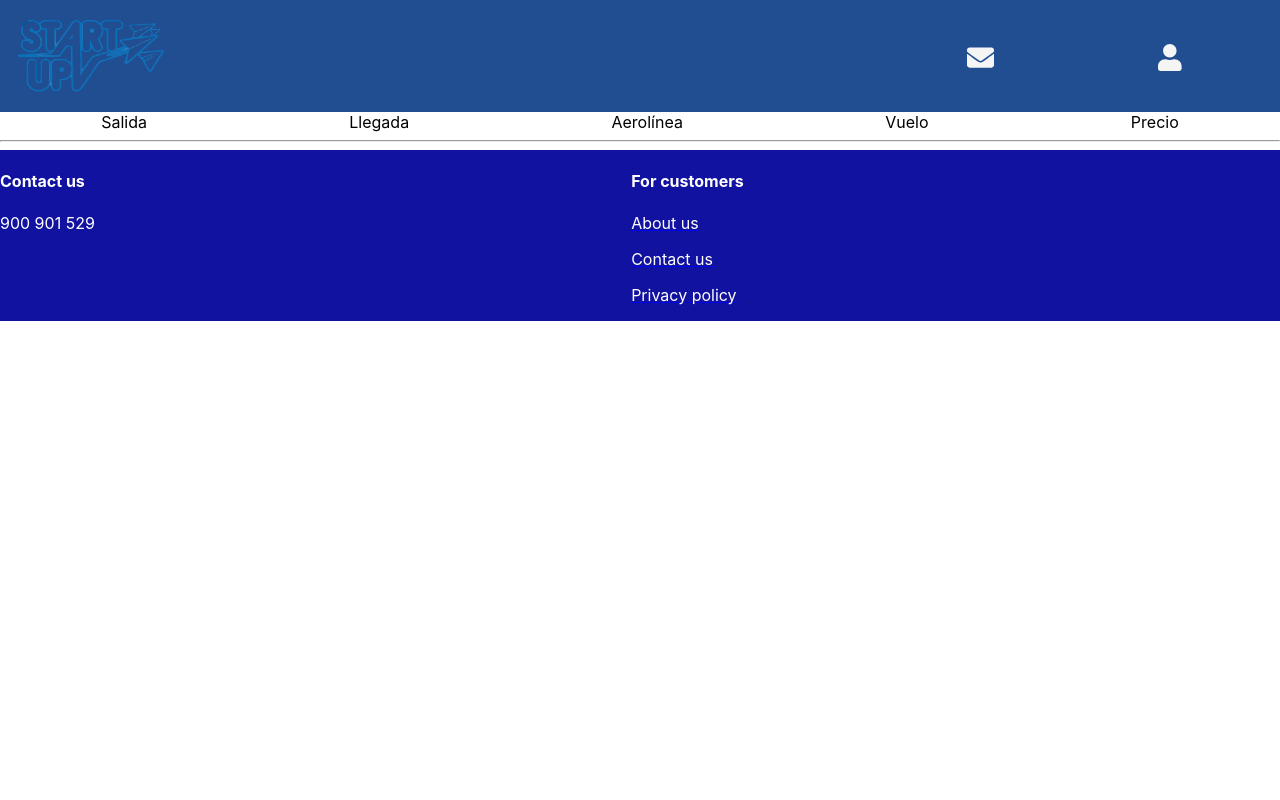
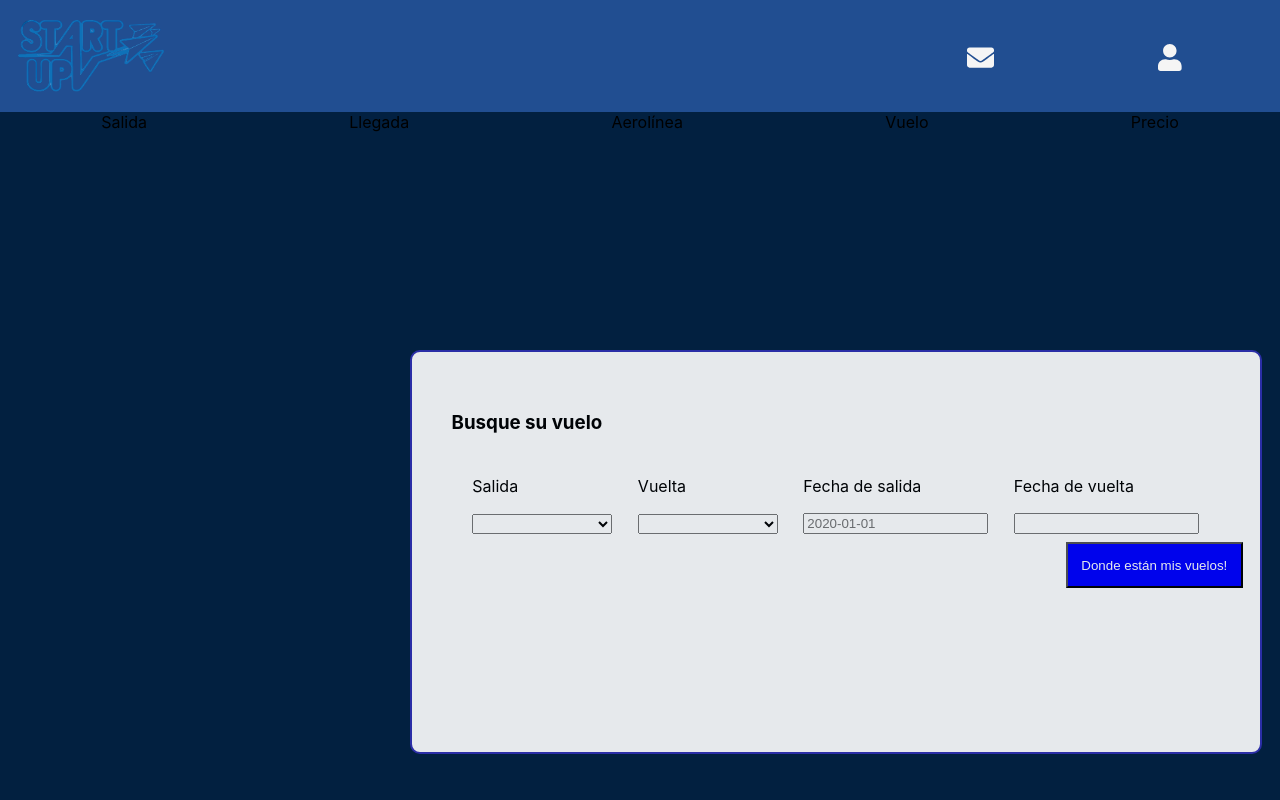
Before and after one commit to Jesus1994-7/SearchFlight_FRONT, a React (Create React App) app in the folder app/: page /search in a window 1280 px wide. Shown: the top 800 px of the page. Built offline with nearby package versions, Linux system fonts and the light colour scheme.

Commit message:
Css in ChooseFlight

```diff
--- a/app/src/components/chooseFlightItem/ChooseFlightItem.jsx
+++ b/app/src/components/chooseFlightItem/ChooseFlightItem.jsx
@@ -15,21 +15,18 @@ class ChooseFlightItem extends React.Component {
             <div >
                 {this.props.flightsList?.map(flight => (
                     <div className="flights" key={flight.id} >
-                        <div name="takeOffDate" >{flight.takeOffDate}</div>
+                        <label name="takeOffDate" >{flight.takeOffDate}</label>
 
-                        <div name="takeOffAirportId" >{flight.TakeOffAirportId}</div>
-                        <div name="landingAirportId" >{flight.LandingAirportId}</div>
+                        <label name="landingDate">{flight.landingDate}</label>
 
-                        <div name="landingDate">{flight.landingDate}</div>
+                        <label name="company" className="company">{flight.CompanyId}</label>
 
-                        <div name="company" >{flight.CompanyId}</div>
+                        <label name="plane" className="plane">{flight.PlaneId}</label>
 
-                        <div name="plane" >{flight.PlaneId}</div>
-
-                        <div name="price" >{flight.price}</div>
+                        <label name="price" className="price">{flight.price}</label>
 
 
-                            <Link to='/buyflight'><button value={flight.id} onClick={ e => this.props.setFlight(e.target.value)}>Comprar</button></Link>
+                        <Link to='/buyflight'><button className="compra" value={flight.id} onClick={ e => this.props.setFlight(e.target.value)}>Comprar</button></Link>
 
                     </div>
                 ))}
--- a/app/src/components/chooseFlightItem/ChooseFlightItem.scss
+++ b/app/src/components/chooseFlightItem/ChooseFlightItem.scss
@@ -1,4 +1,32 @@
 .flights {
+    color: green;
     display: flex;
-    justify-content: space-around;
+    justify-content: space-between;
+
+    label {
+        padding: 3em;
+    }
 }
+.search {
+    position: absolute;
+    top: 350px;
+}
+.company {
+    position: relative;
+    left: 20px;
+}
+.plane {
+    position: relative;
+    left: 150px;
+}
+.price {
+    position: relative;
+    left: 280px;
+}
+.compra {
+    position: relative;
+    left: 250px;
+    top: 35%;
+    border-radius: 10px;
+    padding: 1em;
+}
--- a/app/src/views/chooseFlight/chooseFlight.jsx
+++ b/app/src/views/chooseFlight/chooseFlight.jsx
@@ -1,5 +1,7 @@
 import React from 'react';
 import ChooseFlightItem from '../../components/chooseFlightItem/ChooseFlightItem.jsx';
+import Search from '../../components/searchFlight/searchFlight.jsx';
+
 
 import './chooseFlight.scss';
 import { flightService } from '../../services/flightService.js';
@@ -20,7 +22,7 @@ const ChooseFlight = (props) => {
     }
 
     return (
-        <div >
+        <div className="searchflight">
             <div className="header">
                 <label>Salida</label>
                 <label>Llegada</label>
@@ -31,7 +33,7 @@ const ChooseFlight = (props) => {
             <div className="flights">
                 <ChooseFlightItem setFlight={setFlight}></ChooseFlightItem>
             </div>
-            <hr />
+                <Search />
         </div>
     )
 }
--- a/app/src/views/chooseFlight/chooseFlight.scss
+++ b/app/src/views/chooseFlight/chooseFlight.scss
@@ -1,3 +1,7 @@
+.searchflight {
+    height: 100vh;
+    background-color: #022040;
+}
 p {
     color: black;
 }
@@ -5,7 +9,7 @@ p {
     display: flex;
     justify-content: space-around;
 }
-.flights {
+/*.flights {
     display: flex;
     justify-content: space-around;
-}
+}*/
--- a/app/src/views/landingPage/landingPage.scss
+++ b/app/src/views/landingPage/landingPage.scss
@@ -6,5 +6,5 @@
 }
 .search {
     position: relative;
-    bottom: 400px;
+    bottom: 300px;
 }
```
